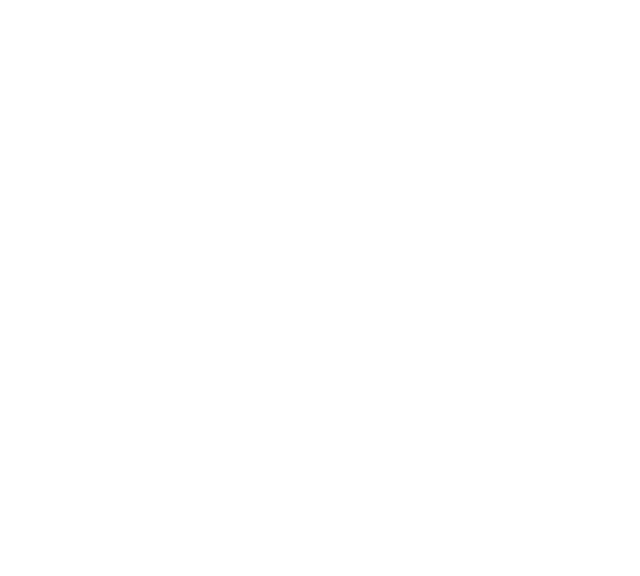
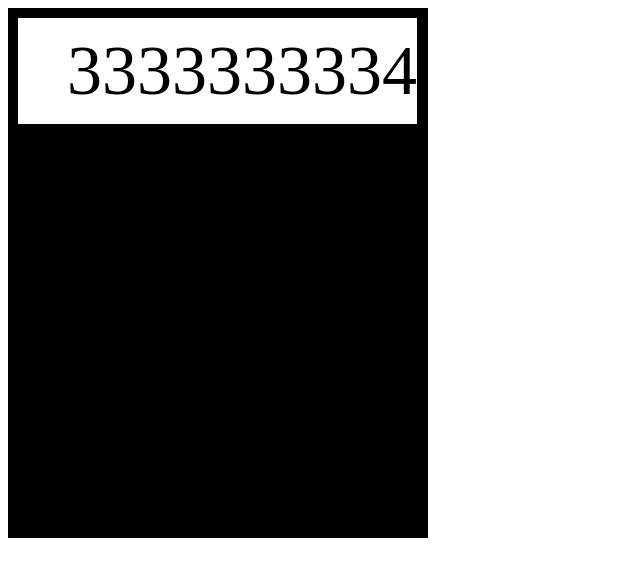
Before and after one commit to Irongael/Calculator, a plain HTML site: page index.html in a window 1280 px wide. Shown: the whole page, without its empty margins (0-640 px from the left). Drawn offline with Linux system fonts and the light colour scheme.

Commit message:
setup of basic display and basic js functions

```diff
--- a/css/style.css
+++ b/css/style.css
@@ -0,0 +1,21 @@
+#calcBody {
+    height: 530px;
+    width: 420px;
+    background-color: black;
+    display: flex;
+    flex-direction: column;
+}
+
+#displayDiv {
+   width: 95%;
+   height: 20%;
+   margin: 10px;
+   background-color: white;
+   display: flex;
+   justify-content: flex-end;
+   align-items: center;
+}
+
+#displayText {
+    font-size: 70px;
+}
--- a/index.html
+++ b/index.html
@@ -9,6 +9,8 @@
     <Script href="js/javascript.js" defer></Script>
 </head>
 <body>
-
+    <div id="calcBody">
+        <div id="displayDiv"><p id="displayText">3333333334</p></div>
+    </div>
 </body>
 </html>
```
Also changed, not shown: js/javascript.js (+17 -0 lines).
